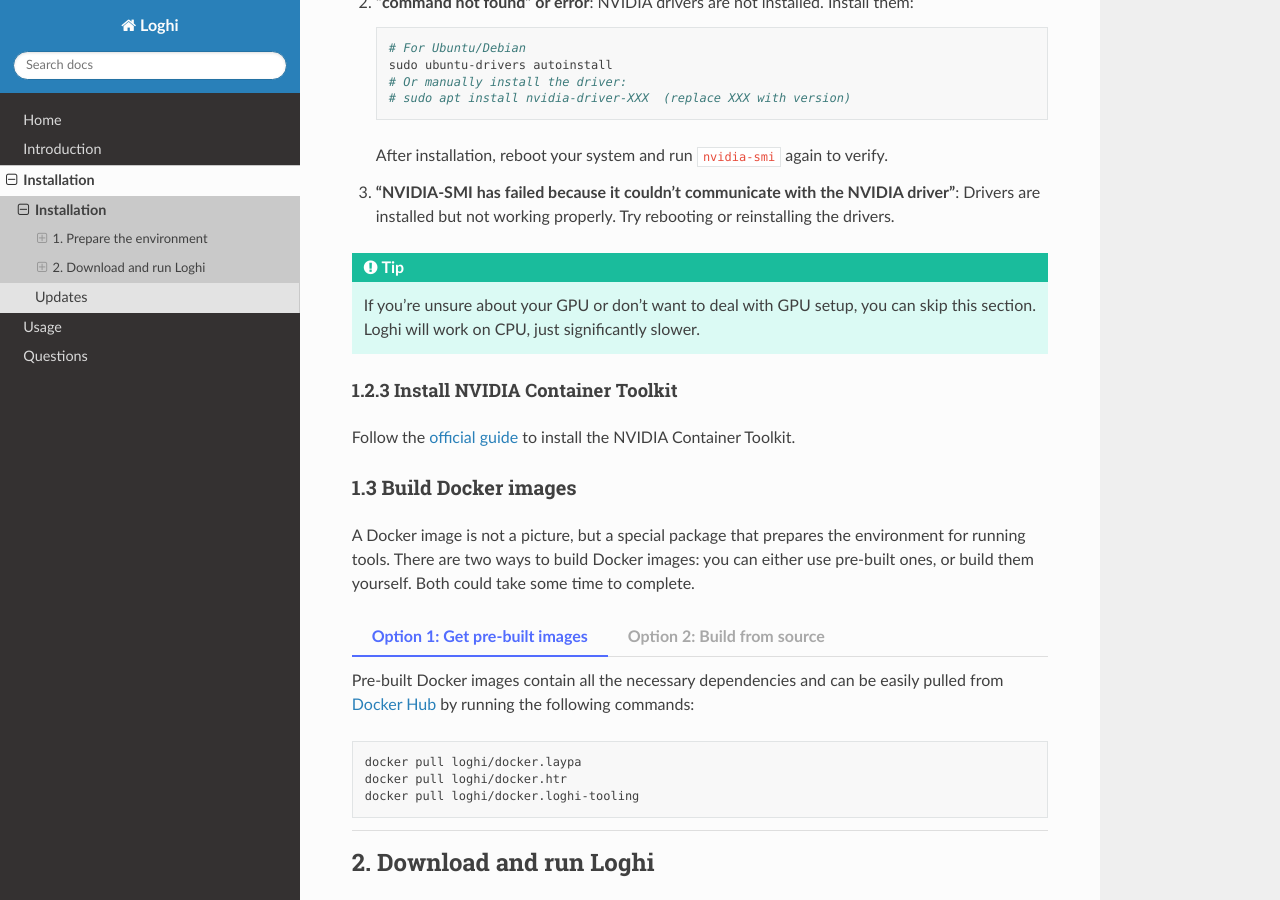
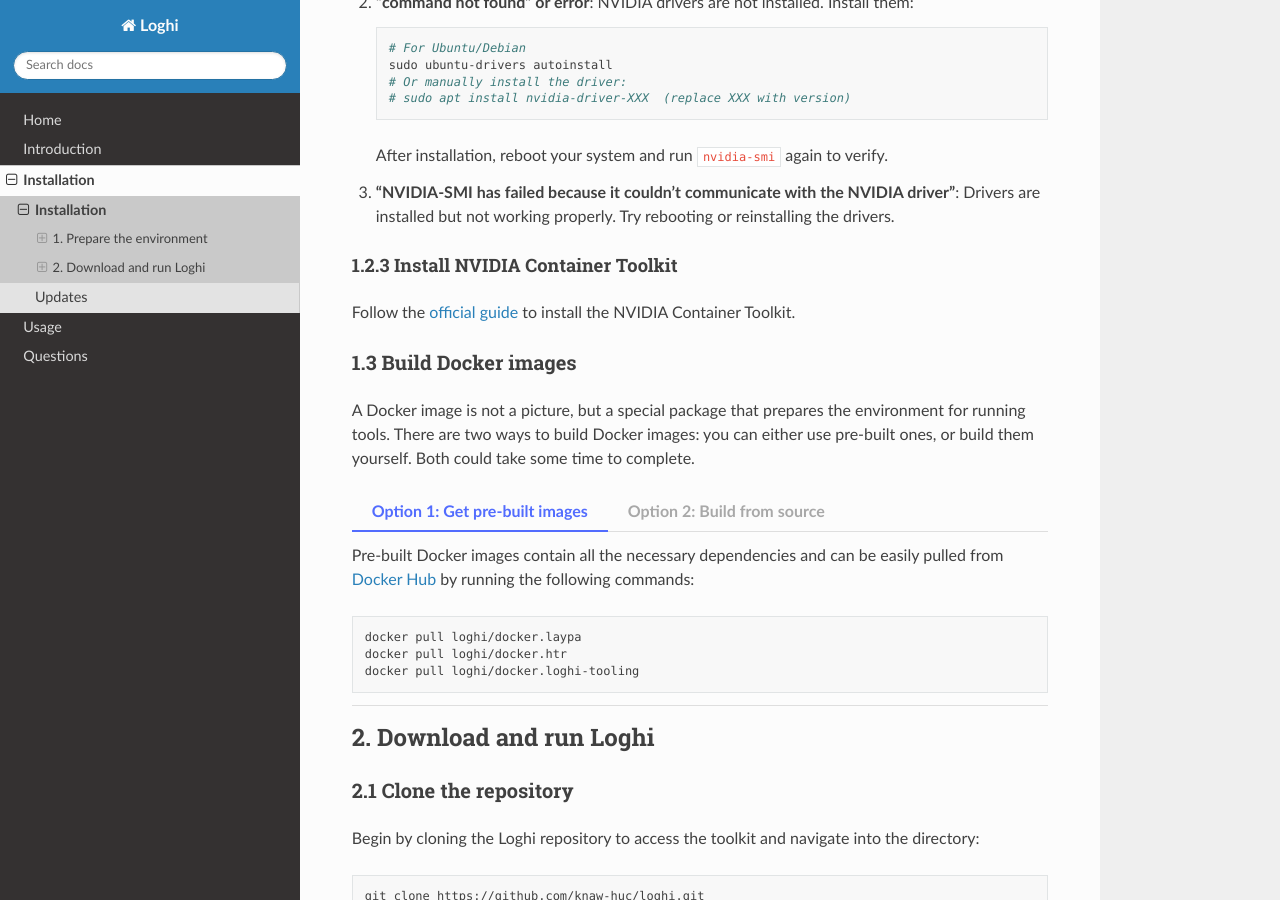
Before and after one commit to rvankoert/loghi, a Sphinx documentation site: the page built from docs/installation/installation.md, in a window 1280 px wide and 900 px high, scrolled down 1853 px. Built offline with Sphinx 7.4.7 and the Read the Docs theme 3.1.0, drawn with Linux system fonts in a browser that asks for light colours; pages that are not in the unit, such as notebooks, are missing from menus.

```diff
--- a/docs/installation/installation.md
+++ b/docs/installation/installation.md
@@ -68,10 +68,6 @@ nvidia-smi
    After installation, reboot your system and run `nvidia-smi` again to verify.
 
 3. **"NVIDIA-SMI has failed because it couldn't communicate with the NVIDIA driver"**: Drivers are installed but not working properly. Try rebooting or reinstalling the drivers.
-
-:::{tip}
-If you're unsure about your GPU or don't want to deal with GPU setup, you can skip this section. Loghi will work on CPU, just significantly slower.
-:::
 
 #### 1.2.3 Install NVIDIA Container Toolkit
 
```
Also changed, not shown: docs/usage/index.md (+1 -2 lines).
